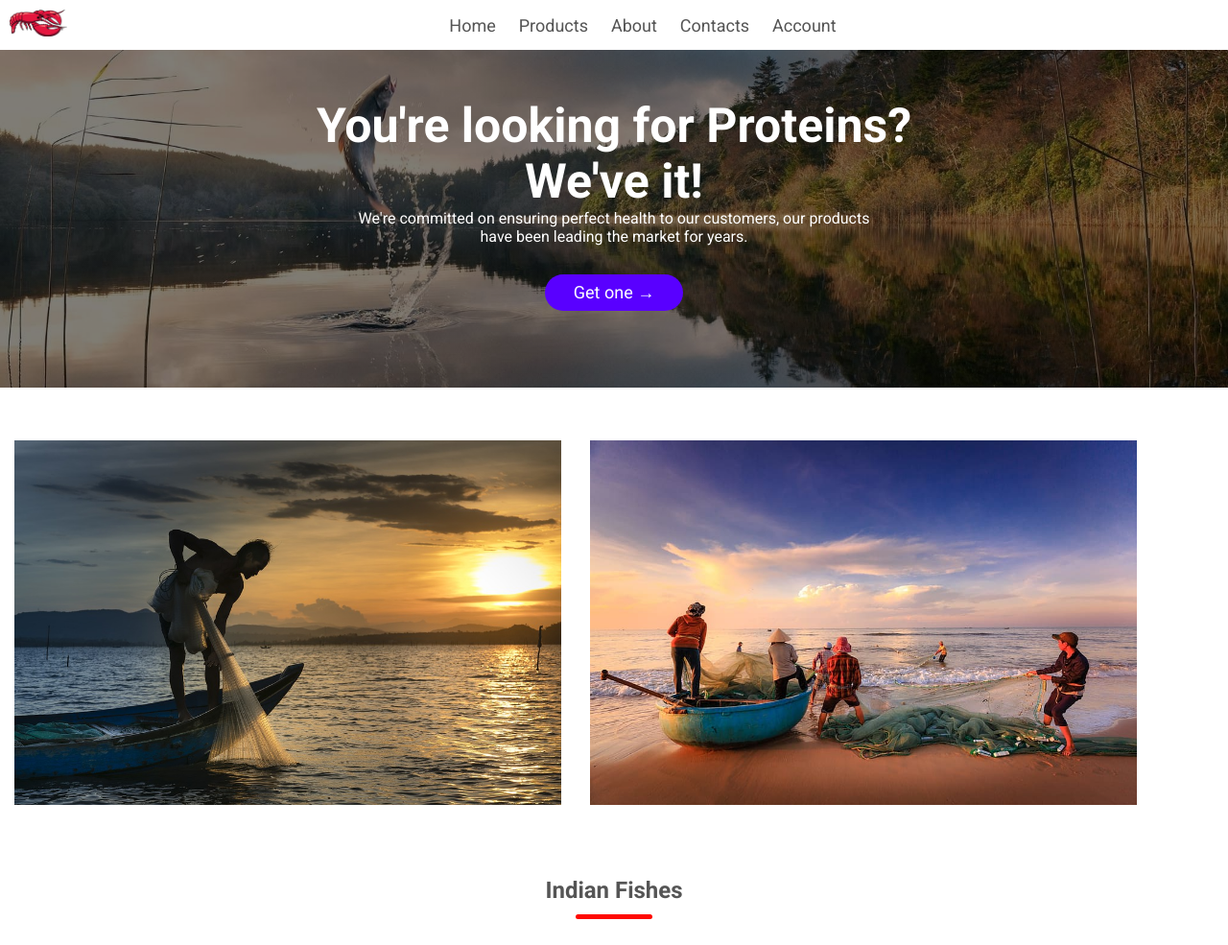
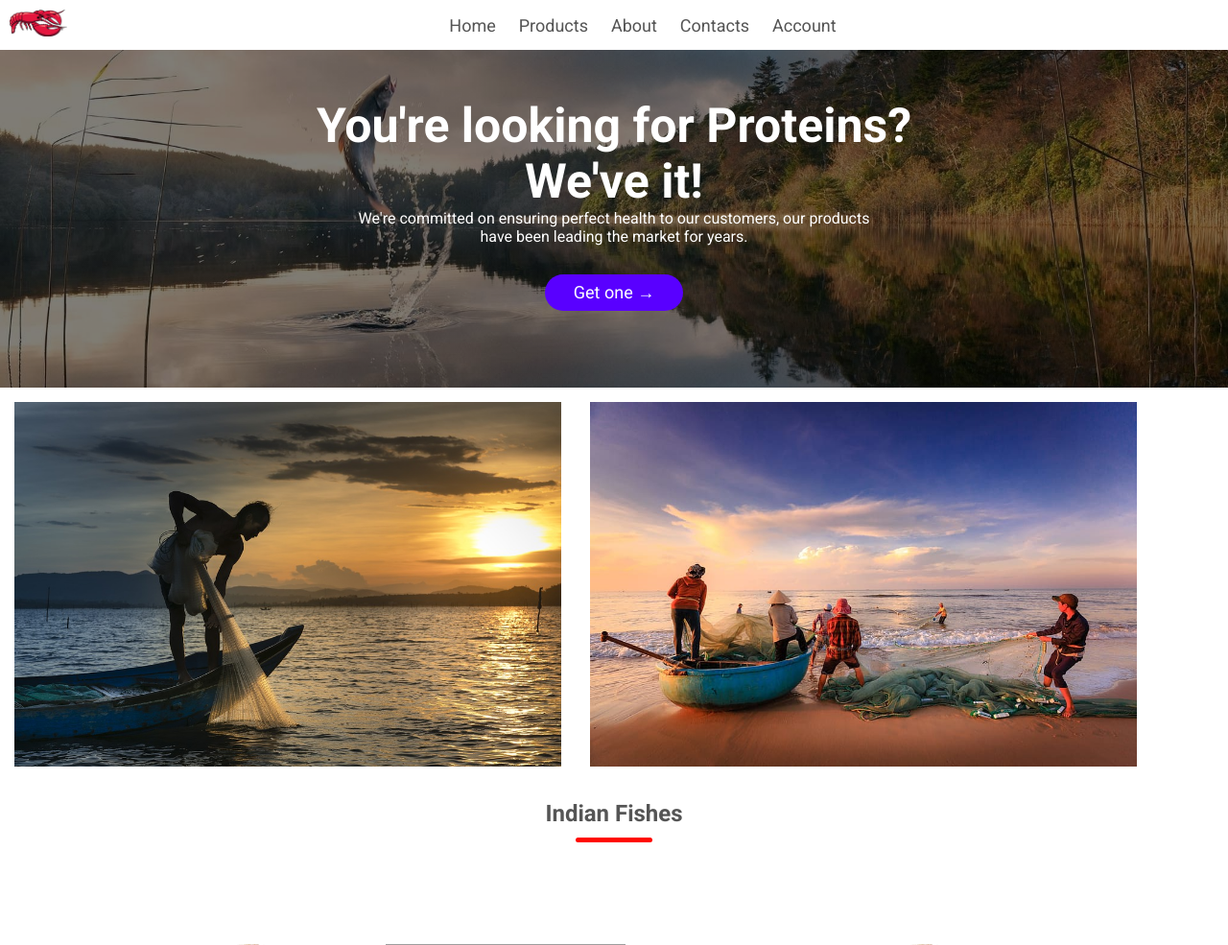
Before and after one commit to Is-haka/fish_web, a PHP site: page / in a window 1280 px wide. Shown: the top 985 px of the page at 96% size. Run offline with PHP 8.4, Linux system fonts and the light colour scheme; grey boxes are pictures that could not be loaded.

Commit message:
small changes on the content

```diff
--- a/index.css
+++ b/index.css
@@ -82,7 +82,7 @@ nav ul li a:hover {
 }
 
 .categories {
-    margin: 40px 0;
+    /* margin: 40px 0; */
 }
 
 .col-3 {
@@ -114,6 +114,7 @@ nav ul li a:hover {
 
 .col-4:hover {
     transform: translateY(-5px);
+    box-shadow: 0 4px 8px lightgrey;
 }
 
 .col-4 img {
```
